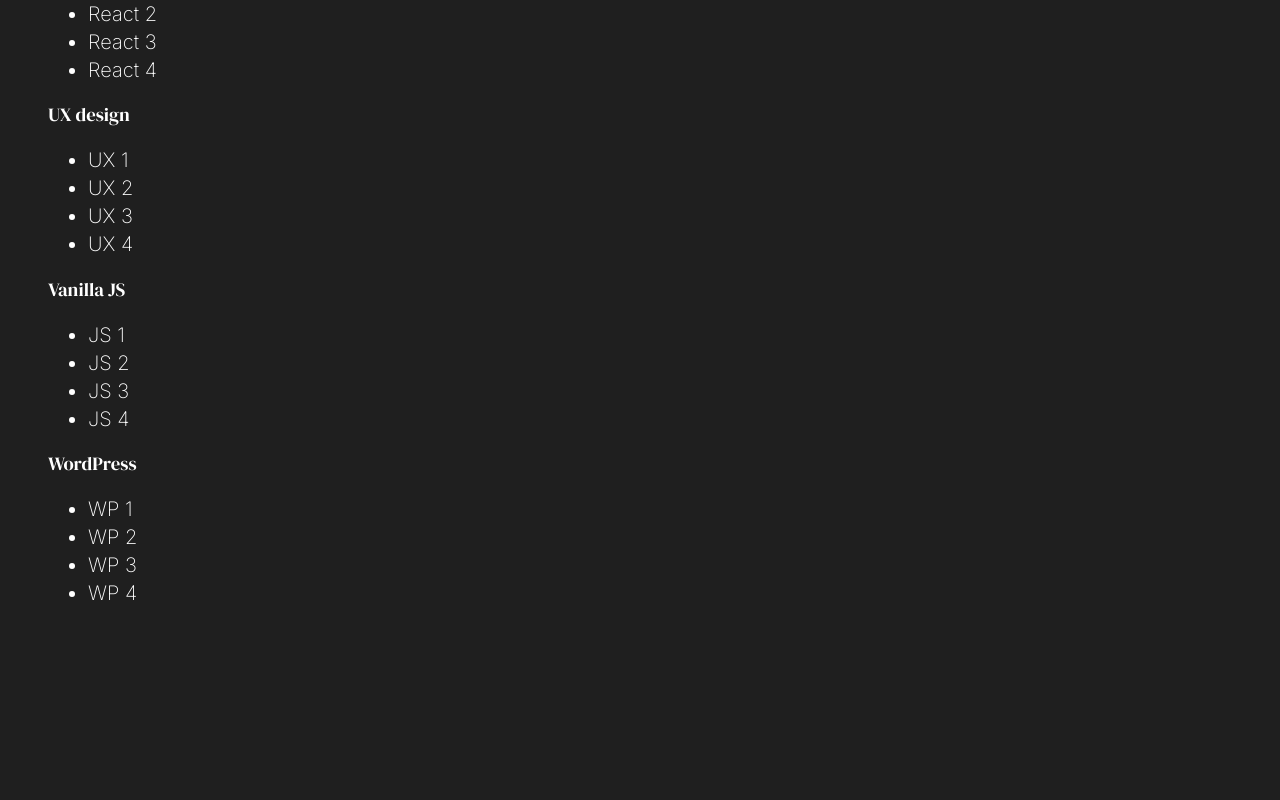
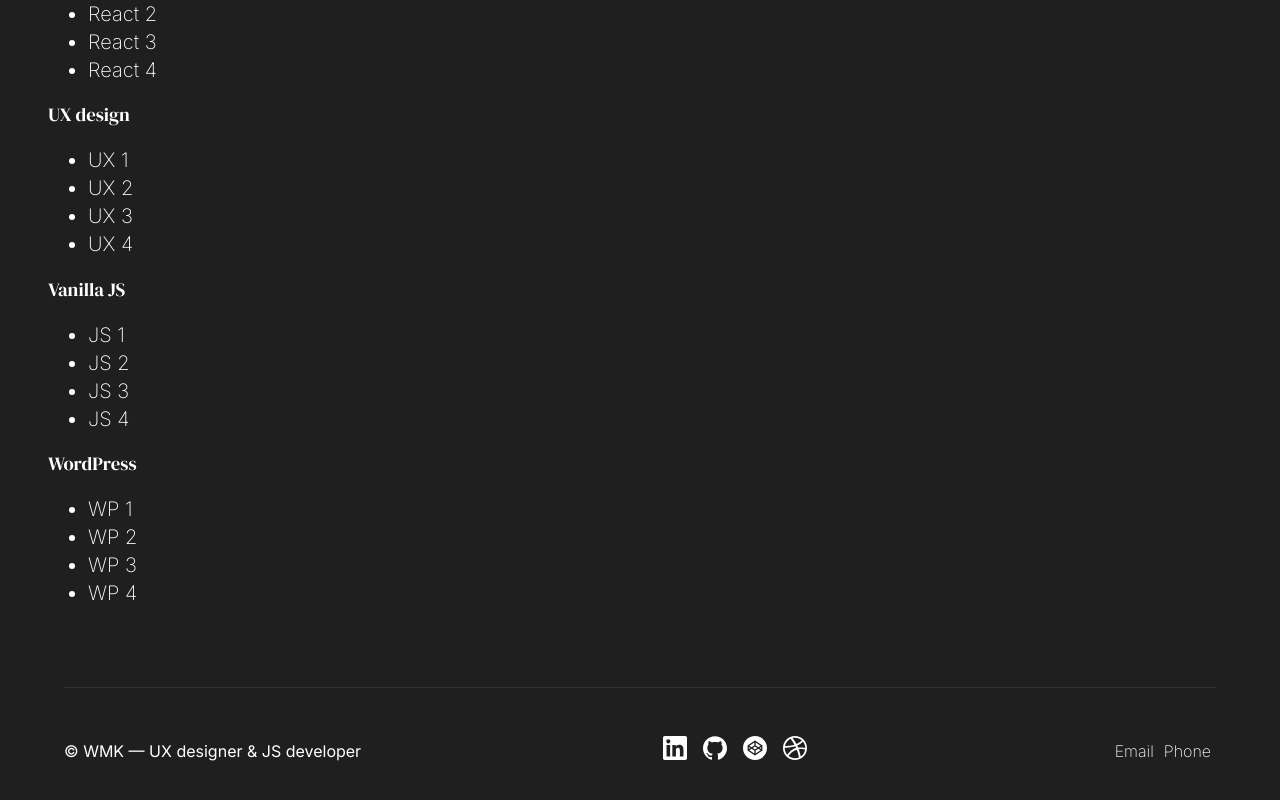
Before and after one commit to martinkariuki7/portfolio, a Next.js app: page / in a window 1280 px wide. Shown: the part 484-1284 px from the top of the page. Before the commit the page ends 1139 px from the top, so only its background shows below. Built offline with nearby package versions, Linux system fonts and the light colour scheme.

Commit message:
Added footer

```diff
--- a/package.json
+++ b/package.json
@@ -17,6 +17,7 @@
     "next": "13.4.9",
     "react": "18.2.0",
     "react-dom": "18.2.0",
+    "react-icons": "^4.10.1",
     "typescript": "5.1.6"
   }
 }
--- /dev/null
+++ b/src/app/components/footer/footer.module.css
@@ -0,0 +1,39 @@
+.siteFooter {
+  width: min(100% - 2rem, 1330px);
+  display: flex;
+  justify-content: space-between;
+  align-items: center;
+  margin-top: 5rem;
+  margin-inline: auto;
+  padding: 3rem 0 2rem;
+  border-top: 1px solid #333;
+}
+
+.siteFooter a {
+  color: white;
+  text-decoration: none;
+}
+
+.footerNav ul {
+  display: flex;
+  list-style-type: none;
+  margin: 0;
+  padding: 0;
+}
+
+.footerNav ul li {
+  font-size: 1.5rem;
+  margin: 0 8px;
+}
+
+.contact ul {
+  display: flex;
+  list-style-type: none;
+  margin: 0;
+  padding: 0;
+}
+
+.contact ul li {
+  font-size: 1rem;
+  margin: 0 5px;
+}
--- /dev/null
+++ b/src/app/components/footer/footer.tsx
@@ -0,0 +1,55 @@
+import React from "react";
+import { SiLinkedin, SiGithub, SiCodepen, SiDribbble } from "react-icons/si";
+import styles from "./footer.module.css";
+
+export default function Footer() {
+  return (
+    <footer className={styles.siteFooter}>
+      <div className={styles.footerBranding}>
+        <span>© WMK — UX designer & JS developer</span>
+      </div>
+      <nav className={styles.footerNav}>
+        <ul>
+          <li>
+            <a
+              href="https://no.linkedin.com/in/william-martin-kariuki-74ab9713"
+              target="_Blank"
+            >
+              <SiLinkedin />
+            </a>
+          </li>
+          <li>
+            <a href="https://github.com/martinkariuki7" target="_Blank">
+              <SiGithub />
+            </a>
+          </li>
+          <li>
+            <a
+              href="https://codepen.io/martinkariuki7-the-looper"
+              target="_Blank"
+            >
+              <SiCodepen />
+            </a>
+          </li>
+          <li>
+            <a href="https://dribbble.com/martinkariuki7" target="_Blank">
+              <SiDribbble />
+            </a>
+          </li>
+        </ul>
+      </nav>
+      <div className={styles.contact}>
+        <ul>
+          <li>
+            <a href="mailto:martinkariuki7@gmail.com?subject=Portfolio">
+              Email
+            </a>
+          </li>
+          <li>
+            <a href="tel:+4740092261">Phone</a>
+          </li>
+        </ul>
+      </div>
+    </footer>
+  );
+}
--- a/src/app/page.tsx
+++ b/src/app/page.tsx
@@ -2,6 +2,7 @@
 import Header from "./components/header/header";
 import styles from "./page.module.css";
 import Link from "next/link";
+import Footer from "./components/footer/footer";
 
 export default function Home() {
   return (
@@ -63,6 +64,7 @@
           </div>
         </section>
       </main>
+      <Footer />
     </>
   );
 }
```
Also changed, not shown: 1 other file (tests, documents, lock files or other folders).
